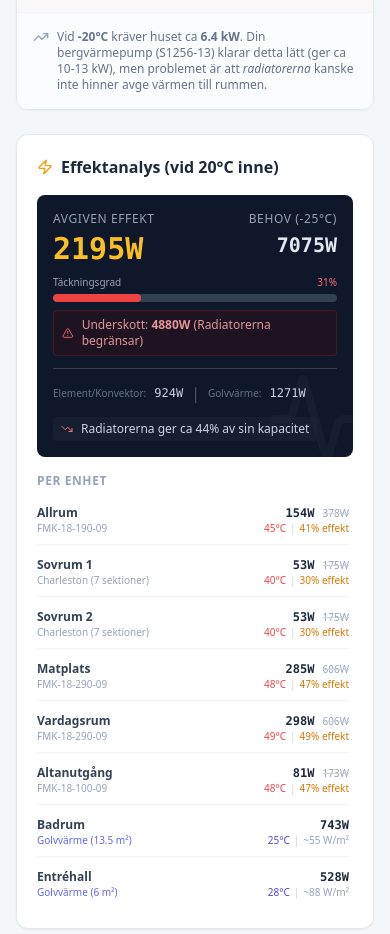
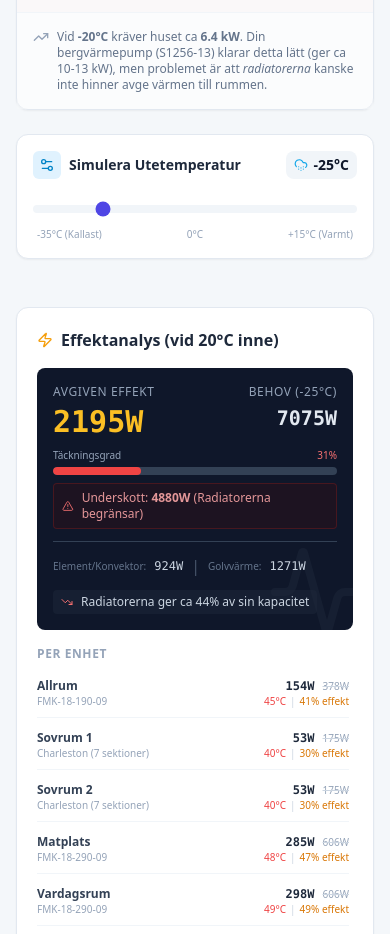
Before and after one commit to niclassoderbergs/nibe1256, a React (Vite) app: page / in a window 390 px wide. Shown: the part 2620-3554 px from the top of the page. Built offline with nearby package versions, Linux system fonts and the light colour scheme.

Commit message:
feat: Add mobile temperature simulation UI
Introduces a separate, mobile-optimized UI component for simulating outdoor temperature. This improves usability on smaller screens by providing a dedicated section for this functionality, distinct from the desktop header.

```diff
--- a/App.tsx
+++ b/App.tsx
@@ -4,7 +4,7 @@ import { EmitterOverview } from './components/EmitterOverview';
 import { PowerAnalysis } from './components/PowerAnalysis';
 import { AiAdvisor } from './components/AiAdvisor';
 import { HeatDemandTable } from './components/HeatDemandTable';
-import { Wind, CloudSnow, Home as HomeIcon } from 'lucide-react';
+import { Wind, CloudSnow, Home as HomeIcon, Settings2 } from 'lucide-react';
 import { MOCK_WEATHER } from './constants';
 
 interface HeaderProps {
@@ -39,7 +39,7 @@ const Header: React.FC<HeaderProps> = ({ temp, setTemp }) => (
                     </div>
                 </div>
 
-                {/* Temperature Slider */}
+                {/* Temperature Slider (Desktop) */}
                 <div className="flex flex-col gap-1 w-32">
                     <input
                         type="range"
@@ -64,6 +64,37 @@ const Header: React.FC<HeaderProps> = ({ temp, setTemp }) => (
       </div>
     </div>
   </header>
+);
+
+const MobileTempSlider: React.FC<{ temp: number; setTemp: (t: number) => void }> = ({ temp, setTemp }) => (
+  <div className="bg-white rounded-xl shadow-sm border border-slate-200 p-4 mb-6 md:hidden">
+      <div className="flex items-center justify-between mb-4">
+          <div className="flex items-center gap-2">
+              <div className="p-1.5 bg-sky-100 rounded-md text-sky-600">
+                  <Settings2 className="w-4 h-4" />
+              </div>
+              <span className="font-semibold text-slate-800 text-sm">Simulera Utetemperatur</span>
+          </div>
+          <div className="flex items-center gap-1.5 px-2 py-1 bg-slate-100 rounded-lg">
+              <CloudSnow className="w-3.5 h-3.5 text-sky-500" />
+              <span className="text-sm font-bold text-slate-900">{temp}°C</span>
+          </div>
+      </div>
+      <input
+          type="range"
+          min="-35"
+          max="15"
+          step="1"
+          value={temp}
+          onChange={(e) => setTemp(parseInt(e.target.value))}
+          className="w-full h-2 bg-slate-100 rounded-lg appearance-none cursor-pointer accent-indigo-600 touch-pan-x"
+      />
+      <div className="flex justify-between text-[10px] text-slate-400 font-medium mt-2 px-1">
+          <span>-35°C (Kallast)</span>
+          <span>0°C</span>
+          <span>+15°C (Varmt)</span>
+      </div>
+  </div>
 );
 
 const App: React.FC = () => {
@@ -95,6 +126,10 @@ const App: React.FC = () => {
 
             {/* COLUMN 2: Sidebar Stats & AI - Takes 4/12 width */}
             <div className="xl:col-span-4 flex flex-col gap-6">
+
+                {/* Mobile Slider - Visible only on small screens, placed before PowerAnalysis */}
+                <MobileTempSlider temp={outdoorTemp} setTemp={setOutdoorTemp} />
+
                 <div className="min-h-[400px]">
                     <PowerAnalysis outdoorTemp={outdoorTemp} />
                 </div>
```
